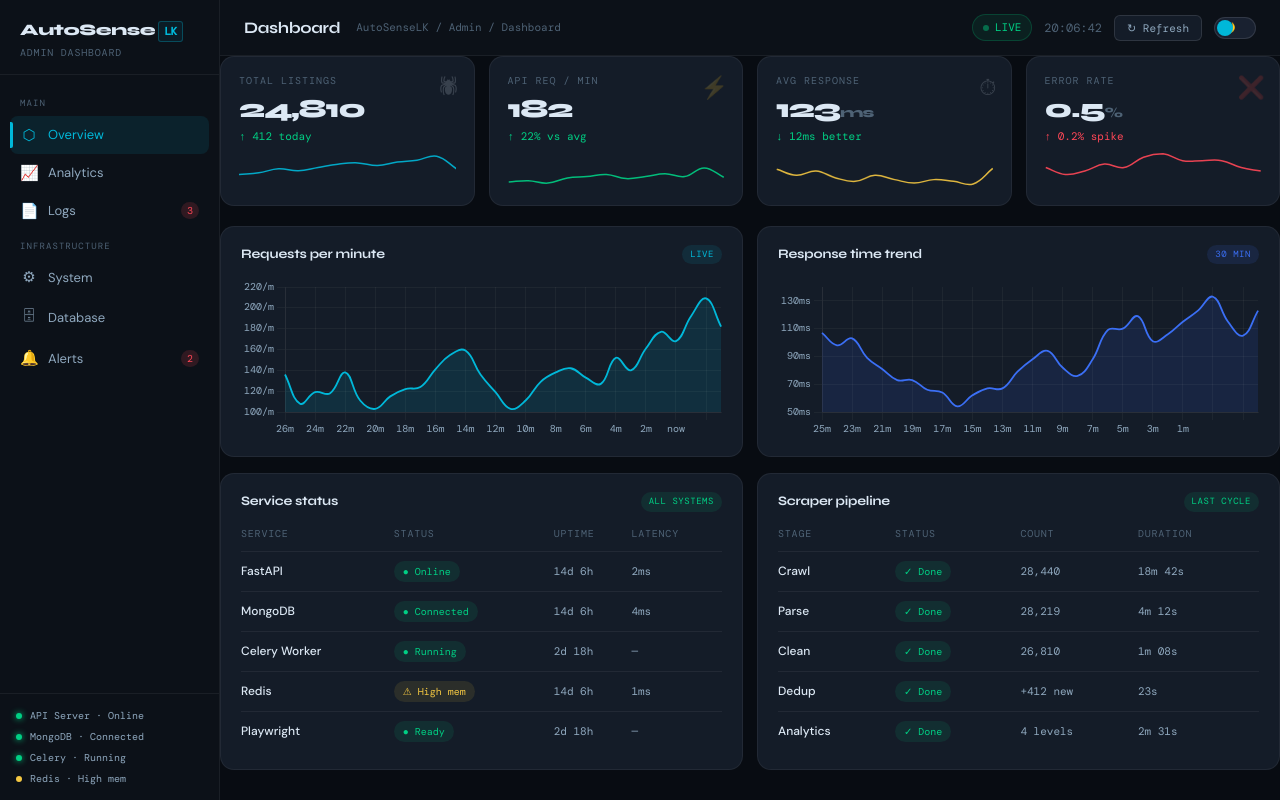
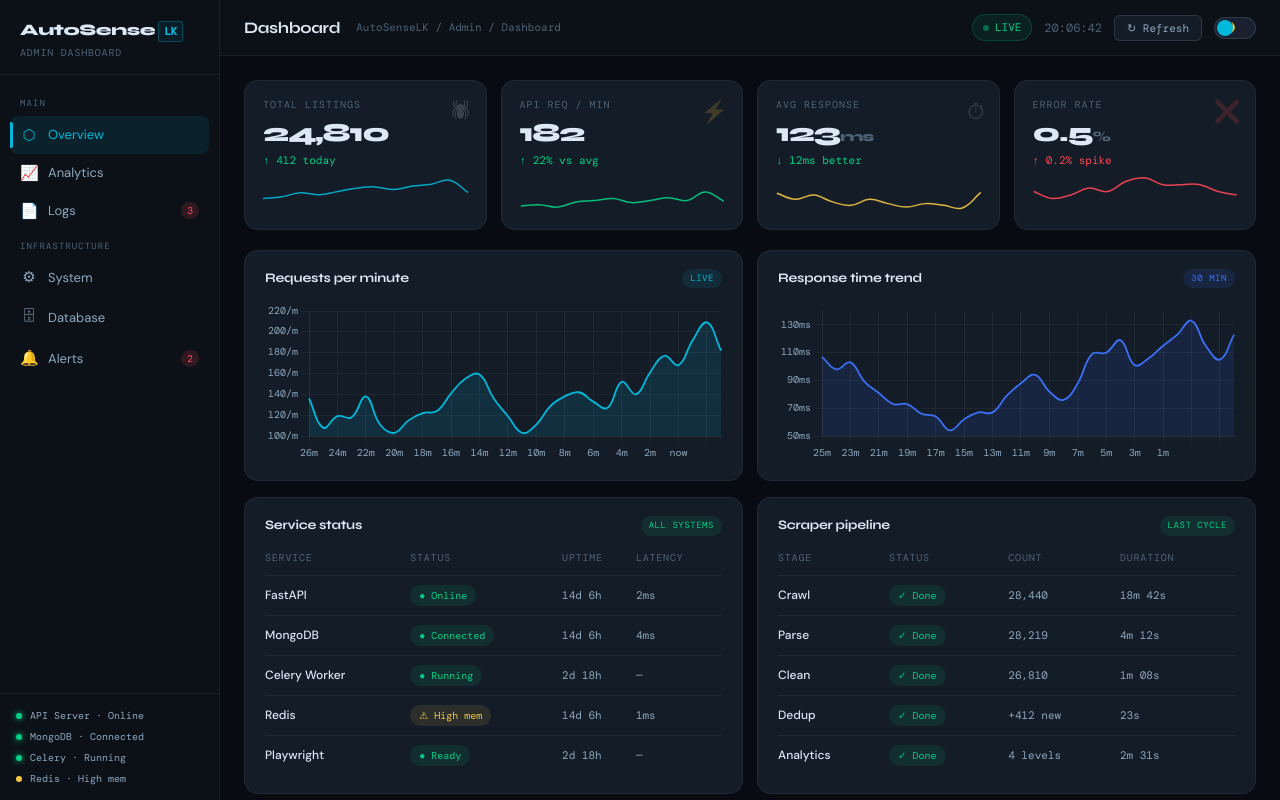
Before and after one commit to PulithThewmika/AutoSenseLK, a React (Vite) app in the folder vehicle-market-admindash/: page / in a window 1280 px wide. Built offline with nearby package versions, Linux system fonts and the light colour scheme; a web font is replaced by a local one.

Commit message:
fix: wrap renderContent in a div for proper layout structure

```diff
--- a/vehicle-market-admindash/src/App.tsx
+++ b/vehicle-market-admindash/src/App.tsx
@@ -48,7 +48,9 @@ export function App() {
       <Sidebar activeTab={activeTab} setActiveTab={setActiveTab} />
       <div className="main">
         <Topbar title="Dashboard" isDark={isDark} toggleTheme={toggleTheme} />
-        {renderContent()}
+        <div className="content">
+          {renderContent()}
+        </div>
       </div>
     </>
   );
```
